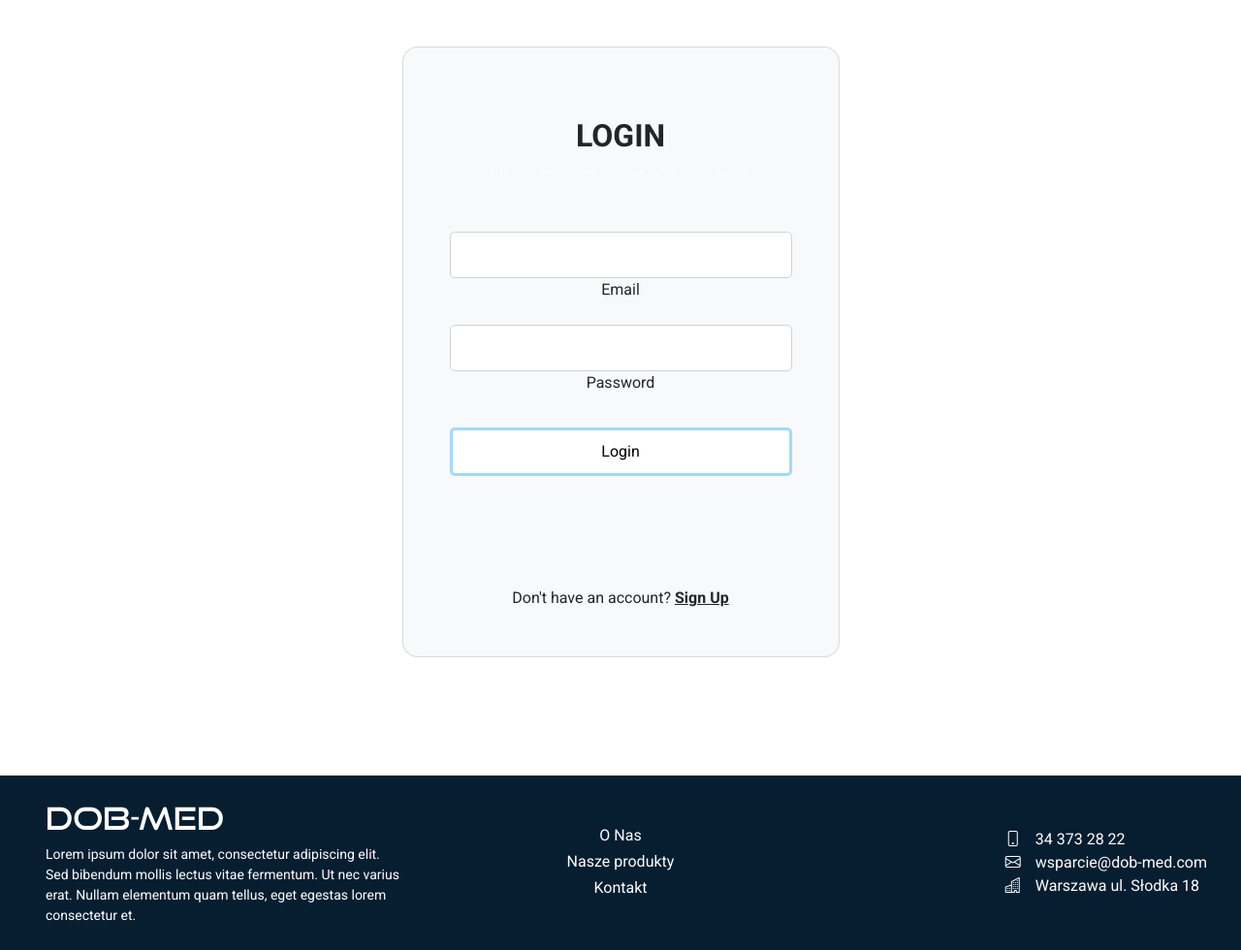
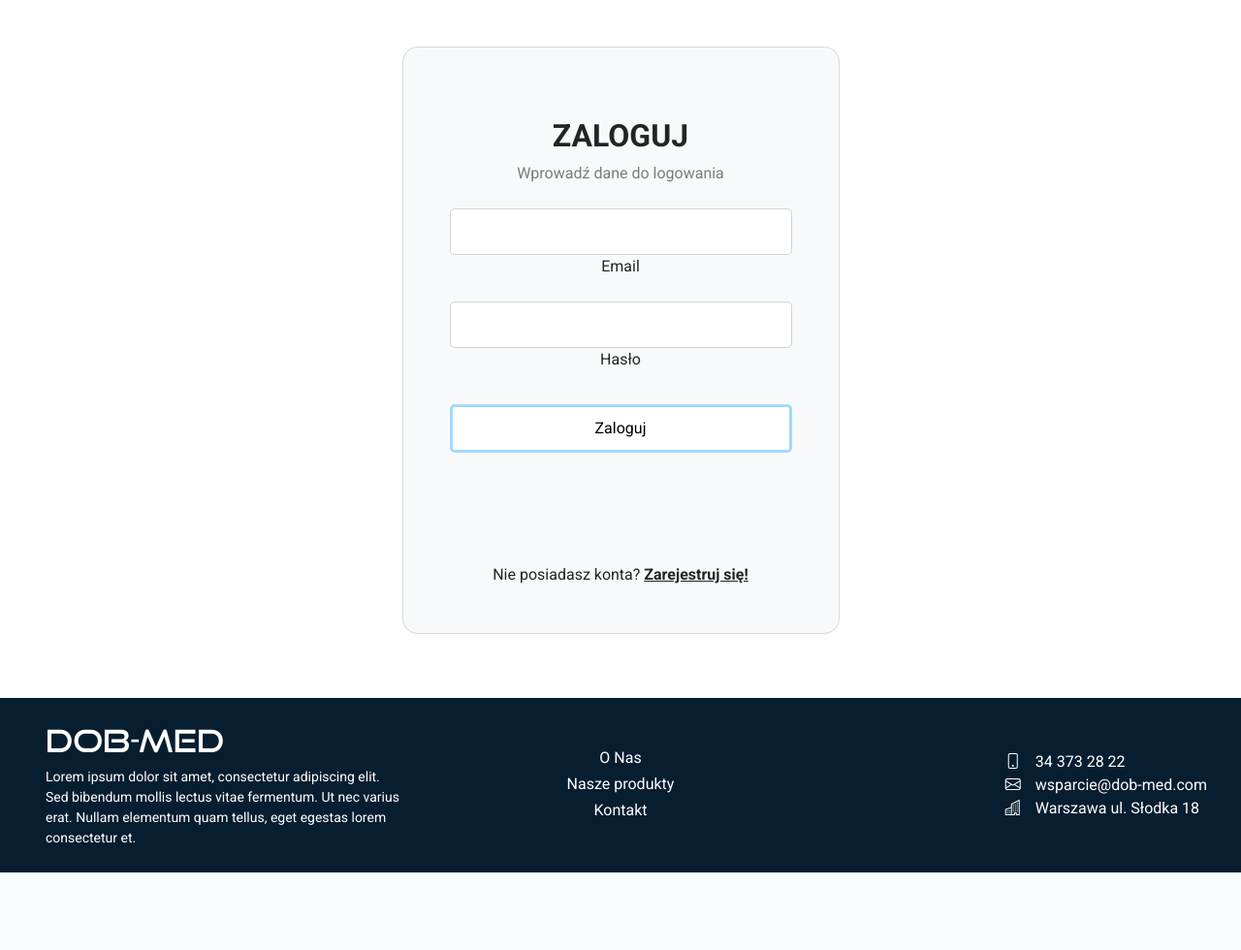
Before and after one commit to AdrianSiwek333/Drug-shop, a PHP site: page /login.php in a window 1280 px wide. Shown: the part 86-1066 px from the top of the page at 97% size. After the commit the page ends 986 px from the top, so only its background shows below. Run offline with PHP 8.4, Linux system fonts and the light colour scheme.

Commit message:
Update login.php

```diff
--- a/login.php
+++ b/login.php
@@ -2,7 +2,7 @@
     include('header.php');
     ?>
 <main>
-<section class="vh-100  gradient-custom">
+<section class="vh-150  gradient-custom">
   <div class="container  py-5 h-60">
     <div class="row d-flex justify-content-center align-items-center h-100">
       <div class="col-12 col-md-8 col-lg-6 col-xl-5">
@@ -11,8 +11,8 @@
 
             <div class="mb-md-5 mt-md-4 pb-5">
 
-              <h2 class="fw-bold mb-2 text-uppercase">Login</h2>
-              <p class="text-white-50 mb-5">Please enter your login and password!</p>
+              <h2 class="fw-bold mb-2 text-uppercase">Zaloguj</h2>
+              <p class="text-black-50 mb-4">Wprowadź dane do logowania</p>
               <form method="post">
               <div class="form-outline form-white mb-4">
                 <input type="email" name="email" class="form-control form-control-lg" />
@@ -21,10 +21,10 @@
 
               <div class="form-outline  form-white mb-4">
                 <input type="password" name="password" class="form-control  form-control-lg" />
-                <div class="form-label" for="password">Password</div>
+                <div class="form-label" for="password">Hasło</div>
               </div>
 
-              <button class="buttonBlue buttonSearch" name="login" type="submit">Login</button>
+              <button class="buttonBlue buttonSearch" name="login" type="submit">Zaloguj</button>
             </form>
             <h1><?=$napis?></h1>
 
@@ -33,7 +33,7 @@
             </div>
 
             <div>
-              <p class="mb-0">Don't have an account? <a href="register.php" class="text-dark fw-bold">Sign Up</a>
+              <p class="mb-0">Nie posiadasz konta? <a href="register.php" class="text-dark fw-bold">Zarejestruj się!</a>
               </p>
             </div>
 
@@ -43,7 +43,7 @@
     </div>
   </div>
 </section>
-    </main>
+</main>
 <?php
     include('footer.php');
     ?>
```
